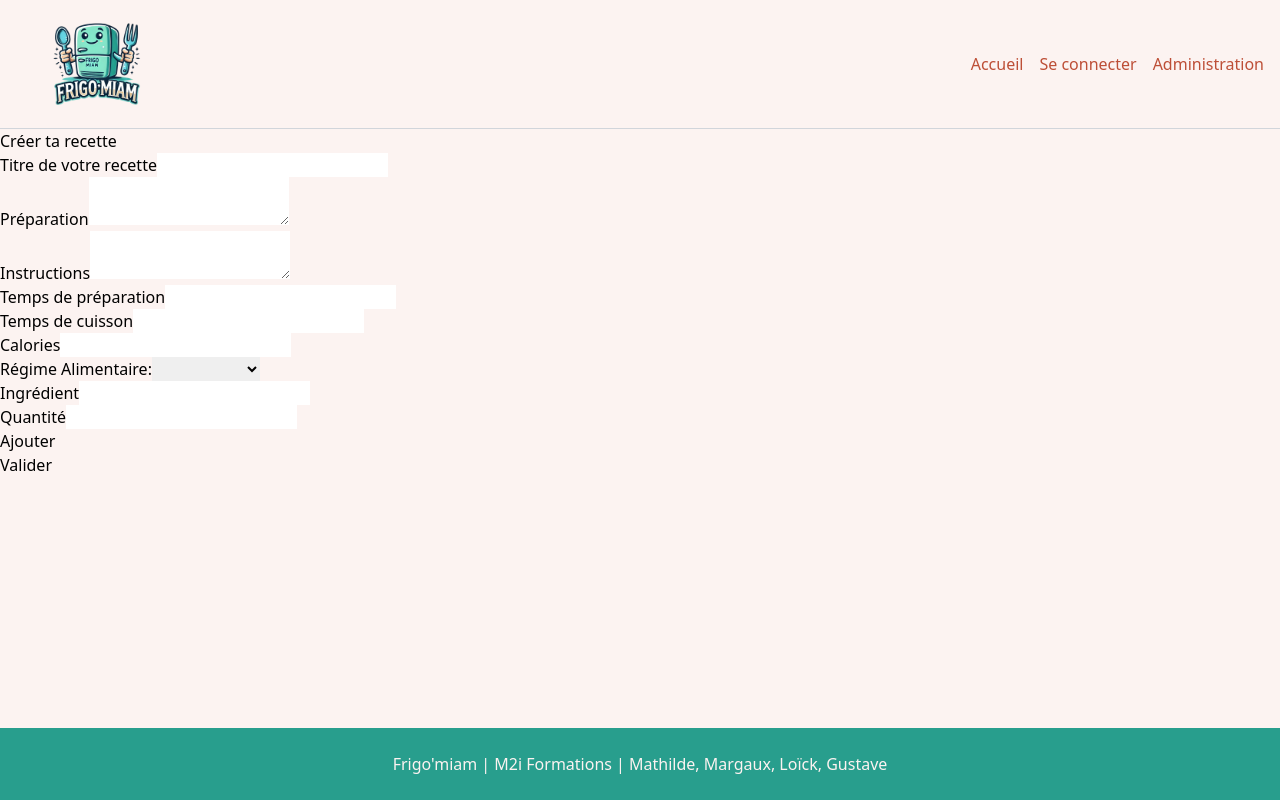
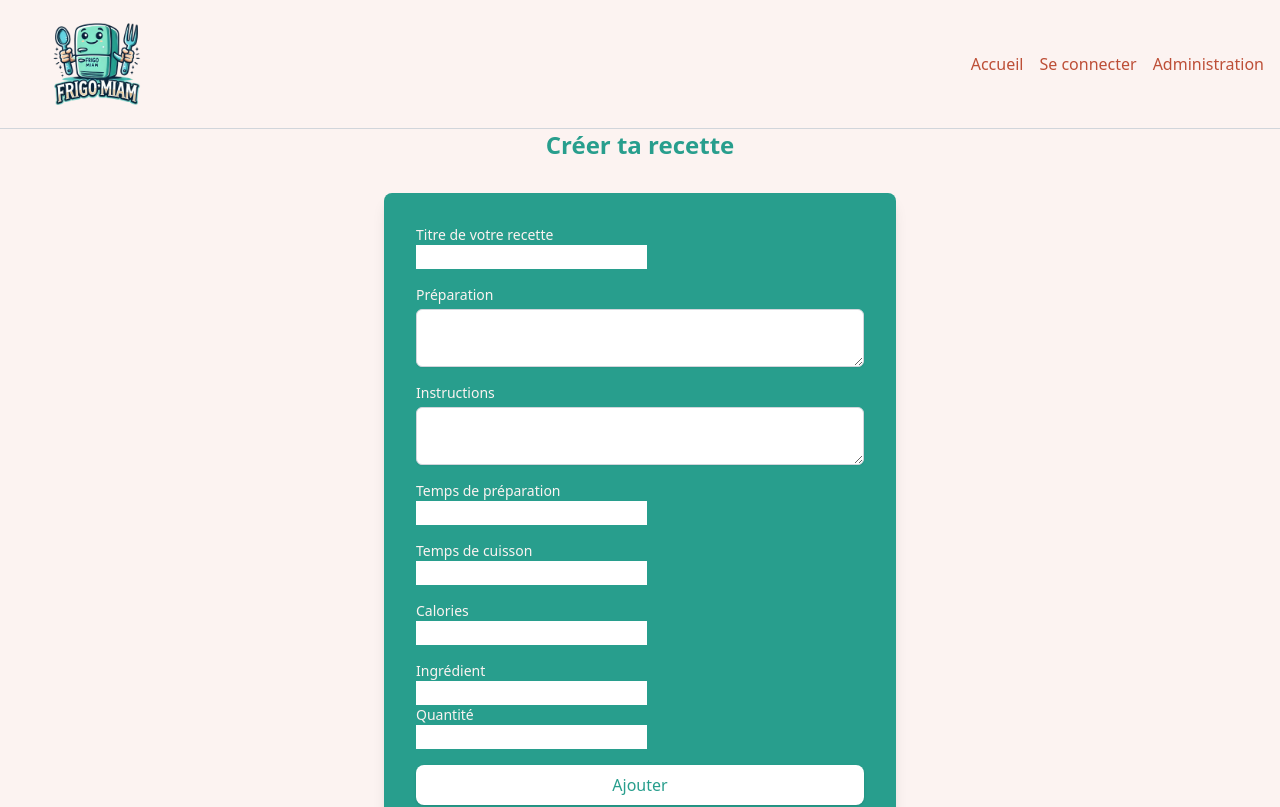
Before and after one commit to OvernightmareX/Frigo-Miam, an Angular app in the folder FrigoMiamFront/: page /recetteCreate in a window 1280 px wide. Shown: the top 807 px of the page. Built offline with nearby package versions, Linux system fonts and the light colour scheme.

Commit message:
design create recipe

```diff
--- a/FrigoMiamFront/src/app/pages/recipe-create/recipe-create.component.html
+++ b/FrigoMiamFront/src/app/pages/recipe-create/recipe-create.component.html
@@ -1,38 +1,65 @@
-<div class="create-recipe">
-  <h1>Créer ta recette</h1>
-  <div class="registerRecipe">
-    <form  [formGroup]="createRecipe" (ngSubmit)="submitRecipe()">
+<div class="create-recipe min-h-screen flex flex-col justify-center items-center ">
+  <h1 class="text-2xl font-bold mb-8 text-[#289E8D]">Créer ta recette</h1>
+  <div class="registerRecipe bg-[#289E8D] shadow-lg rounded-lg p-8 w-full max-w-lg mb-12">
+    <form  [formGroup]="createRecipe" (ngSubmit)="submitRecipe()" class="space-y-4">
       <div class="title">
-        <label for="titleRecipe">Titre de votre recette</label>
+        <label for="titleRecipe" class="block text-sm font-medium text-[#FCF3F1] ">Titre de votre recette</label>
         <input type="text" id="titleRecipe"  formControlName="titleRecipe" >
       </div>
 
       <div class="description">
-        <label for="descript">Préparation</label>
-        <textarea id="descript" formControlName="description" ></textarea>
+        <label for="descript" class="block text-sm font-medium text-[#FCF3F1]">Préparation</label>
+        <textarea class="mt-1 block w-full px-3 py-2 border border-gray-300 rounded-md shadow-sm focus:outline-none focus:ring-[#289E8D] focus:border-[#289E8D] sm:text-sm" id="descript" formControlName="description" ></textarea>
       </div>
 
       <div class="instructions">
-        <label for="instructions">Instructions</label>
-        <textarea id="instructions" formControlName="instructions" ></textarea>
+        <label for="instructions" class="block text-sm font-medium text-[#FCF3F1]">Instructions</label>
+        <textarea class="mt-1 block w-full px-3 py-2 border border-gray-300 rounded-md shadow-sm focus:outline-none focus:ring-[#289E8D] focus:border-[#289E8D] sm:text-sm" id="instructions" formControlName="instructions" ></textarea>
       </div>
 
       <div class="preparation_time">
-        <label for="preparation_time">Temps de préparation</label>
+        <label for="preparation_time" class="block text-sm font-medium text-[#FCF3F1]">Temps de préparation</label>
         <input type="number" id="preparation_time"  formControlName="preparation_time">
       </div>
 
       <div class="cooking_time">
-        <label for="cooking_time">Temps de cuisson</label>
+        <label for="cooking_time" class="block text-sm font-medium text-[#FCF3F1]">Temps de cuisson</label>
         <input type="number" id="cooking_time"  formControlName="cooking_time">
       </div>
 
       <div class="calories">
-        <label for="calories">Calories</label>
+        <label for="calories" class="block text-sm font-medium text-[#FCF3F1]">Calories</label>
         <input type="number" id="calories"  formControlName="calories">
       </div>
+
+
+
+
+
+      <fieldset class="ingredients" formArrayName="ingredients">
+        @for (ingredient of  createRecipe.controls.ingredients.controls; track ingredient){
+        <fieldset class="containAdd" [formGroupName]="$index">
+        <div class="ingredient">
+          <label for="ingredient" class="block text-sm font-medium text-[#FCF3F1]">Ingrédient</label>
+          <input type="text" id="ingredient" formControlName="ingredient">
+        </div>
+        <div class="quantity">
+          <label for="quantity" class="block text-sm font-medium text-[#FCF3F1]">Quantité</label>
+
+          <input type="number" id="quantity" formControlName="quantity" >
+        </div>
+
+
+        </fieldset>
+        }
+        <button type="button" (click)="addIngredient()" class="w-full mb-4 mt-4 bg-white text-[#289E8D] py-2 px-4 rounded-lg shadow hover:bg-gray-200 transition duration-300">Ajouter</button>
+
+
+      </fieldset>
+
+
       <div class="diet">
-        <label for="diet" >Régime Alimentaire:</label>
+        <label for="diet" class="block text-sm font-medium text-[#FCF3F1]">Régime Alimentaire:</label>
         <select id="diet"  formControlName="diet">
           @for (d of dietList; track dietList){
             <option [value]="d.value">{{d.label}}</option>
@@ -43,33 +70,7 @@
 
 
 
-      <fieldset class="ingredients" formArrayName="ingredients">
-        @for (ingredient of  createRecipe.controls.ingredients.controls; track ingredient){
-        <fieldset class="containAdd" [formGroupName]="$index">
-        <div class="ingredient">
-          <label for="ingredient">Ingrédient</label>
-          <input type="text" id="ingredient" formControlName="ingredient">
-        </div>
-        <div class="quantity">
-          <label for="quantity">Quantité</label>
-
-          <input type="number" id="quantity" formControlName="quantity" >
-        </div>
-
-
-        </fieldset>}
-        <button type="button" (click)="addIngredient()">Ajouter</button>
-
-
-      </fieldset>
-
-
-
-
-
-
-
-      <button type="submit">Valider</button>
+      <button type="submit" class="w-full mb-4 mt-4 bg-white text-[#289E8D] py-2 px-4 rounded-lg shadow hover:bg-gray-200 transition duration-300">Valider</button>
     </form>
   </div>
 </div>
```
